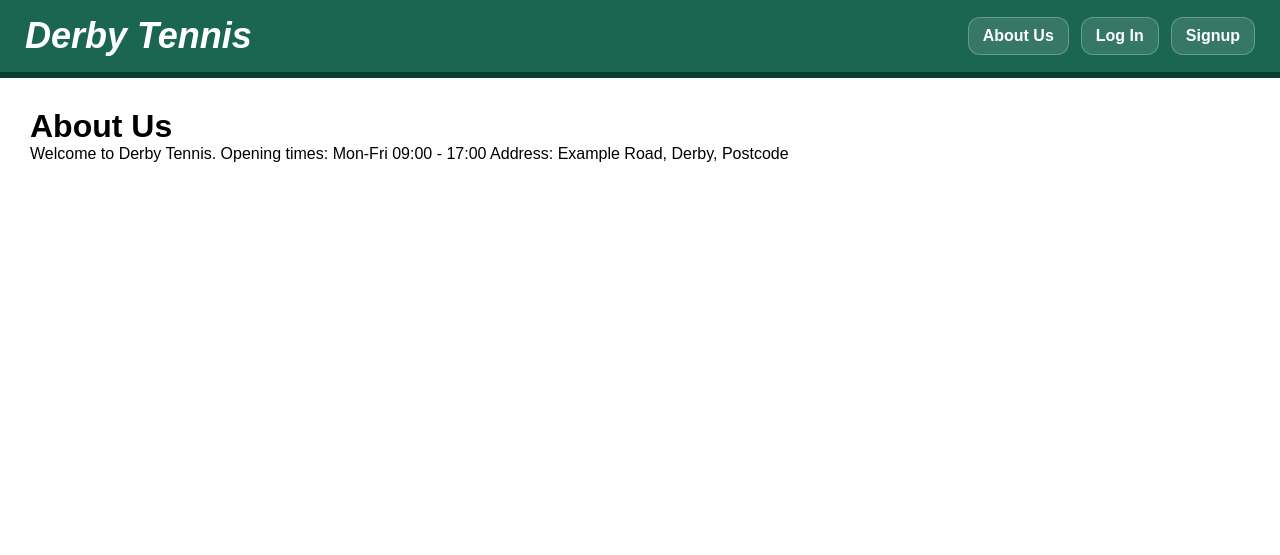
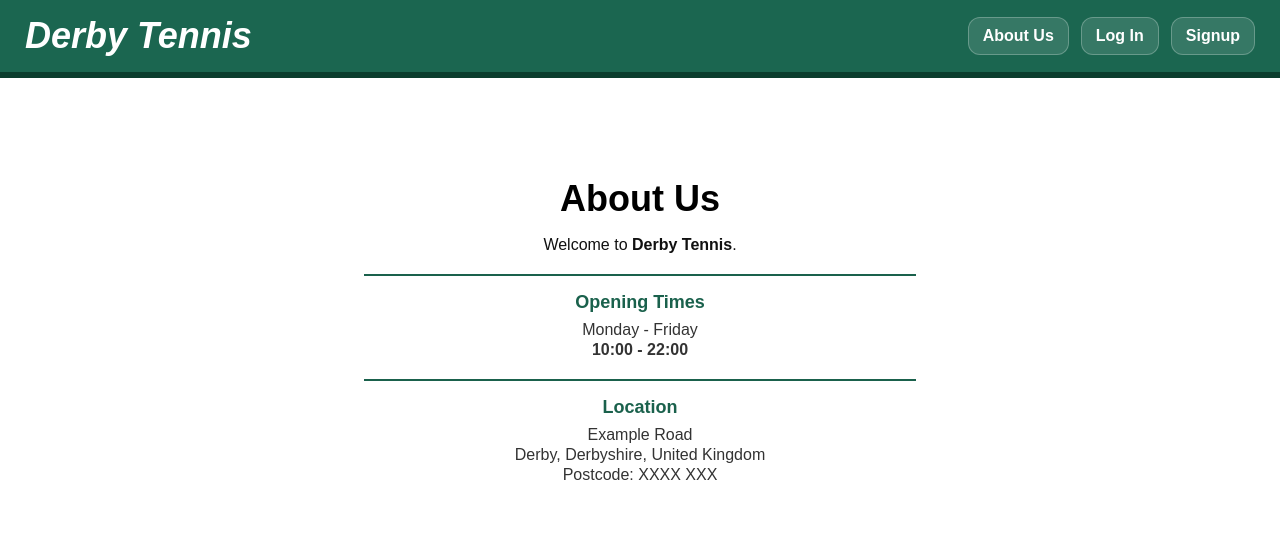
Before and after one commit to jamesdavies57/tennis_website, a Django app: page /about/ in a window 1280 px wide. Shown: the top 555 px of the page. Run offline with Django 5.2, Linux system fonts and the light colour scheme.

Commit message:
more UI updates

```diff
--- a/accounts/static/accounts/matches.css
+++ b/accounts/static/accounts/matches.css
@@ -1,4 +1,4 @@
-/* === MATCH HISTORY === */
+
 
 .history-wrapper {
   display: flex;
--- a/bookings/booking_service.py
+++ b/bookings/booking_service.py
@@ -3,6 +3,7 @@ from django.db import transaction
 from django.utils import timezone
 from .models import Booking
 from accounts.models import Notification
+
 #extra logic to help to create bookings
 
 #can be tweaked later
--- a/bookings/models.py
+++ b/bookings/models.py
@@ -22,7 +22,7 @@ class Session(models.Model):
     start_time = models.DateTimeField()
     is_cancelled = models.BooleanField(default=False)
 
-    #using properties allows data to be called later without being stored
+    #using properties allows data to be called later without being stored for ease of use
     @property
     def end_time(self):
         return self.start_time + timedelta(hours=1)
--- a/bookings/templates/bookings/session_list.html
+++ b/bookings/templates/bookings/session_list.html
@@ -21,7 +21,7 @@
       <input type="date" id="date" name="date" value="{{ date }}">
       <button type="submit">Show Sessions</button>
     </form>
-
+    {% if sessions %}
       <div class="sessions-grid">
         {% for court in courts %}
           <div class="court-column">
@@ -47,7 +47,7 @@
           <p class="empty-sessions">No courts available.</p>
         {% endfor %}
       </div>
-
+    {% endif %}
     {% if not sessions %}
       <p class="empty-sessions">No available sessions for that date.</p>
     {% endif %}
--- /dev/null
+++ b/home/static/home/about.css
@@ -0,0 +1,46 @@
+
+.about-wrapper {
+  display: flex;
+  justify-content: center;
+  padding: 40px 12px;
+}
+
+.about-card {
+  width: min(600px, 100%);
+  background: #fff;
+  border-radius: 16px;
+  padding: 30px 24px;
+  text-align: center;
+
+}
+
+/* Title */
+.about-card h1 {
+  font-size: clamp(28px, 3vw, 36px);
+  margin-bottom: 16px;
+}
+
+/* Intro */
+.about-intro {
+  font-size: 16px;
+  margin-bottom: 20px;
+  color: #111;
+}
+
+/* Sections */
+.about-section {
+  margin-top: 20px;
+  padding-top: 16px;
+  border-top: 2px solid #1a614c;
+}
+
+.about-section h3 {
+  font-size: 18px;
+  margin-bottom: 8px;
+  color: #1a614c;
+}
+
+.about-section p {
+  margin: 2px 0;
+  color: #333;
+}
--- a/home/static/home/home.css
+++ b/home/static/home/home.css
@@ -1,4 +1,4 @@
-/* image */
+
     .image {
       width: 100%;
       height: clamp(240px, 55vh, 560px);
@@ -44,7 +44,7 @@
     .who-we-are {
         margin-top: 28px;
         padding-top: 22px;
-        border-top: 2px solid rgba(26, 97, 76, 0.25);
+        border-top: 2px solid #1a614c;
         text-align: center;
         }
 
--- a/home/templates/home/about.html
+++ b/home/templates/home/about.html
@@ -1,14 +1,37 @@
 {% extends "base.html" %}
+{% load static %}
 
 {% block title %}About Us | Derby Tennis{% endblock %}
 
+{% block extra_css %}
+<link rel="stylesheet" href="{% static 'home/about.css' %}">
+{% endblock %}
+
 {% block content %}
-  <h1>About Us</h1>
-  <p>
-    Welcome to Derby Tennis.
-    Opening times:
-    Mon-Fri 09:00 - 17:00
-    Address:
-    Example Road, Derby, Postcode
-  </p>
+
+<div class="about-wrapper">
+  <div class="about-card">
+
+    <h1>About Us</h1>
+
+    <p class="about-intro">
+      Welcome to <strong>Derby Tennis</strong>.
+    </p>
+
+    <div class="about-section">
+      <h3>Opening Times</h3>
+      <p>Monday - Friday</p>
+      <p><strong>10:00 - 22:00</strong></p>
+    </div>
+
+    <div class="about-section">
+      <h3>Location</h3>
+      <p>Example Road</p>
+      <p>Derby, Derbyshire, United Kingdom</p>
+      <p>Postcode: XXXX XXX</p>
+    </div>
+
+  </div>
+</div>
+
 {% endblock %}
--- a/staff/static/staff/announcements.css
+++ b/staff/static/staff/announcements.css
@@ -20,7 +20,7 @@
   margin-bottom: 18px;
 }
 
-/* Form layout */
+
 .announcement-form {
   display: flex;
   flex-direction: column;
@@ -28,7 +28,6 @@
   text-align: left;
 }
 
-/* Labels */
 .announcement-form label {
   font-weight: 700;
   color: #111;
--- a/staff/static/staff/comp_results.css
+++ b/staff/static/staff/comp_results.css
@@ -92,7 +92,7 @@
 .score-table td {
   text-align: center;
   padding: 10px;
-  border-bottom: 1px solid rgba(0,0,0,0.08);
+  border-bottom: 1px solid rgba(0,0,0,0.1);
 }
 
 .score-table th {
--- a/staff/views.py
+++ b/staff/views.py
@@ -110,6 +110,7 @@ def announcements(request):
         return redirect("announcements")
     return render(request, "staff/announcements.html")
 
+@login_required
 def staff_signup(request):
     if request.user.is_superuser == True:
         if request.method == "POST":
--- a/static/auth/auth.css
+++ b/static/auth/auth.css
@@ -51,7 +51,7 @@
   background: #1a614c;
   color: #fff;
   cursor: pointer;
-  transition: opacity 0.15s ease, transform 0.05s ease;
+  transition: opacity 0.15s ease, transform 0.1s ease;
 }
 
 .login-btn:hover {
@@ -76,7 +76,7 @@
 
 
 
-/* === SIGNUP PAGE === */
+/* SIGNUP SECTION */
 
 /* reuse login wrapper + card */
 .signup-wrapper {
@@ -141,7 +141,7 @@
   background: #1a614c;
   color: #fff;
   cursor: pointer;
-  transition: opacity 0.15s ease, transform 0.05s ease;
+  transition: opacity 0.15s ease, transform 0.1s ease;
 }
 
 .signup-btn:hover {
```
Lines whose indentation alone changed are shown as unchanged.
